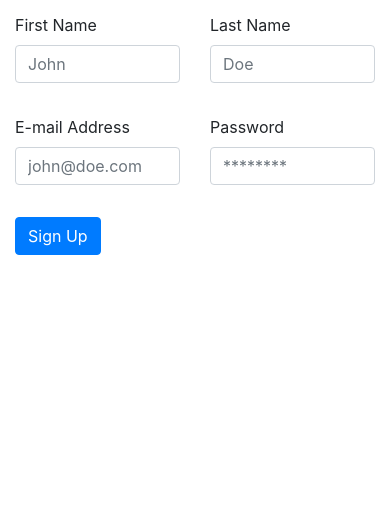
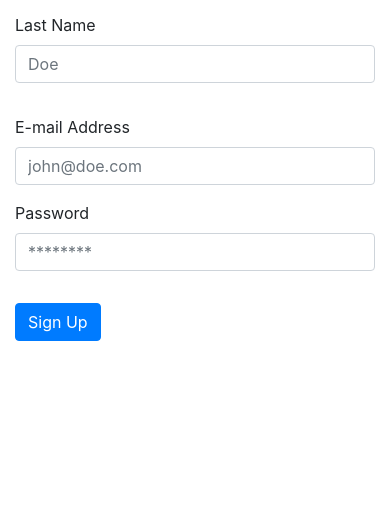
Before and after one commit to appworldng/raisely, a Gatsby site: page / in a window 390 px wide. Shown: the part 336-844 px from the top of the page. Built offline with nearby package versions, Linux system fonts and the light colour scheme; Gatsby itself is replaced by a stand-in of ours.

Commit message:
Added sm-6 class for mobile responsiveness

```diff
--- a/src/pages/index.js
+++ b/src/pages/index.js
@@ -49,7 +49,7 @@
           <Form>
             <h1 className="text-center mb-5">Sign Up</h1>
             <Row className="mb-3">
-              <Col>
+              <Col sm={6}>
                 <TextField
                   label="First Name"
                   name="firstName"
@@ -57,7 +57,7 @@
                   placeholder="John"
                 />
               </Col>
-              <Col>
+              <Col sm={6}>
                 <TextField
                   label="Last Name"
                   name="lastName"
@@ -67,7 +67,7 @@
               </Col>
             </Row>
             <Row className="mb-3">
-              <Col>
+              <Col sm={6}>
                 <TextField
                   label="E-mail Address"
                   name="email"
@@ -75,7 +75,7 @@
                   placeholder="john@doe.com"
                 />
               </Col>
-              <Col>
+              <Col sm={6}>
                 <TextField
                   label="Password"
                   name="password"
```
